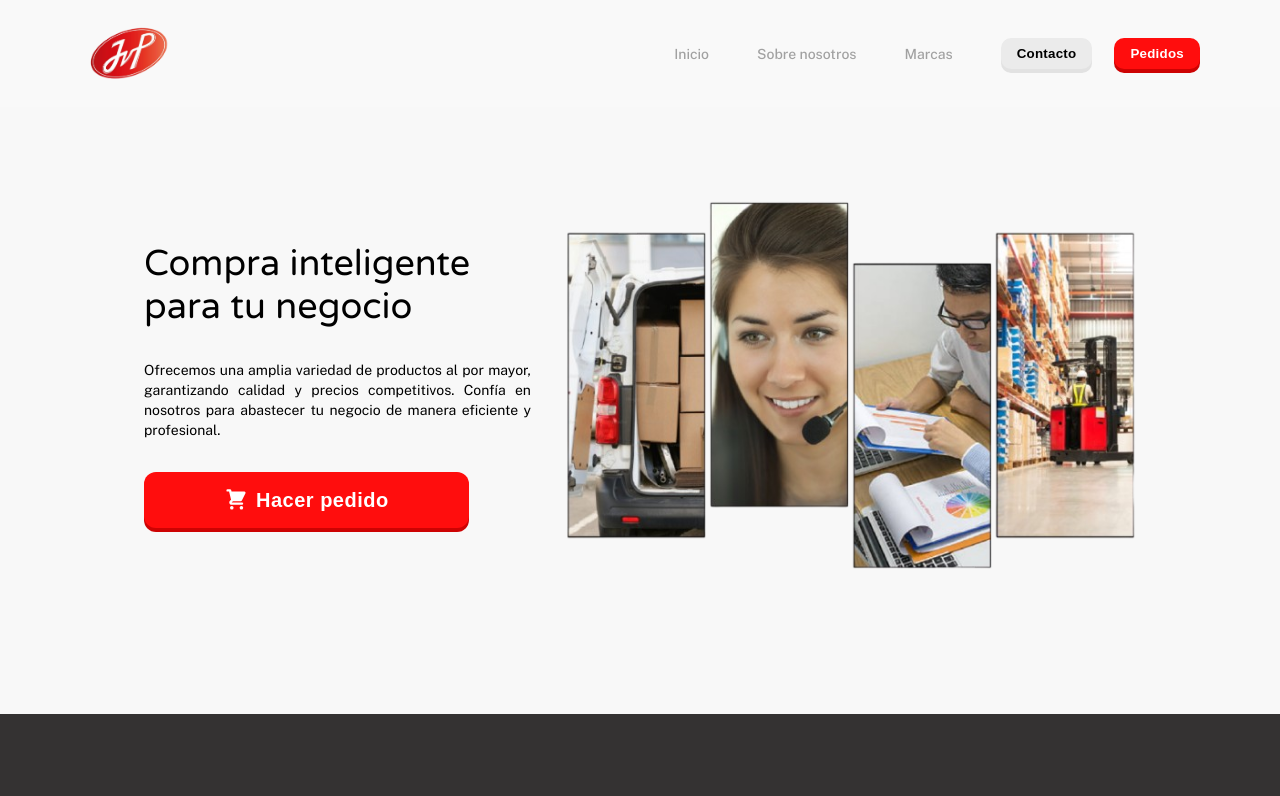
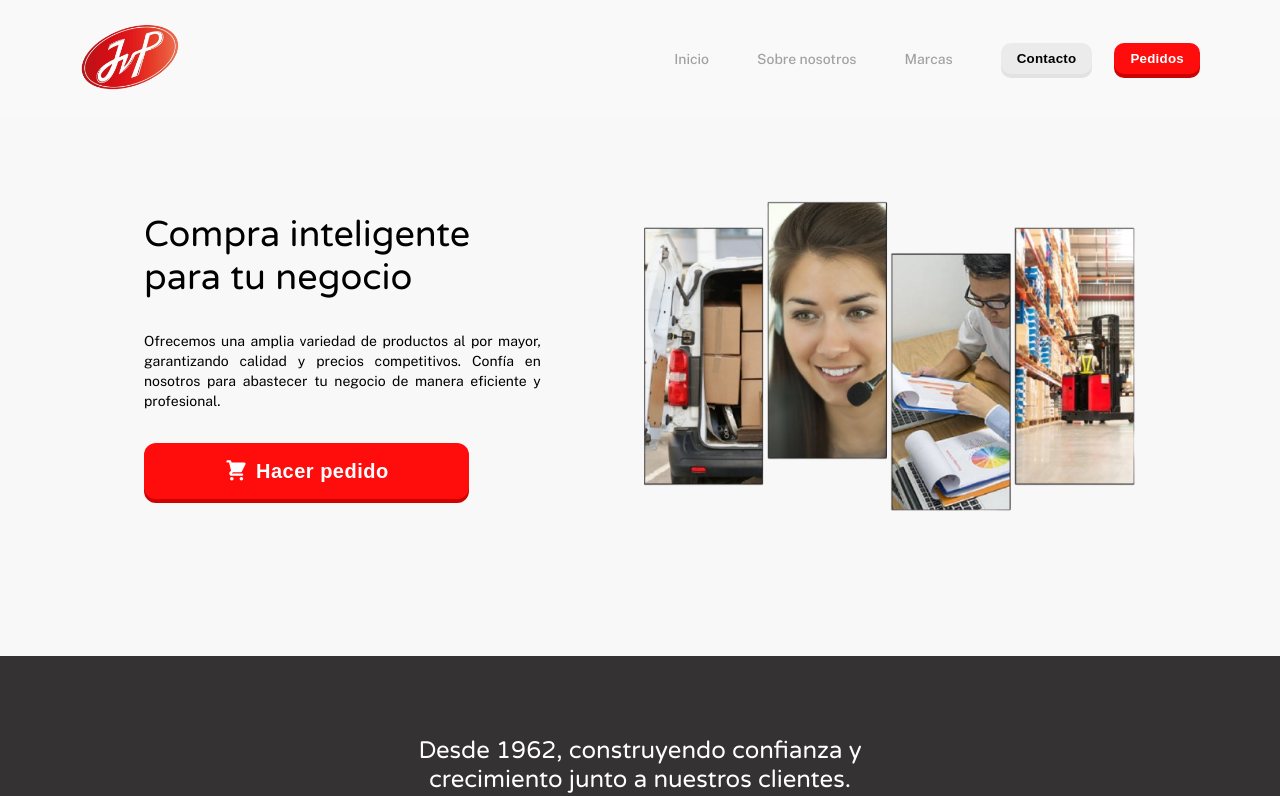
Before and after one commit to Candeb/paoletti-landing, a React (Vite) app: page / in a window 1280 px wide. Shown: the top 796 px of the page. Built offline with nearby package versions, Linux system fonts and the light colour scheme.

Commit message:
finish responsive

```diff
--- a/src/components/Features/Features.css
+++ b/src/components/Features/Features.css
@@ -15,10 +15,18 @@
     justify-content: space-between;
     align-items: center;
 
+    @media (max-width: 1200px) {
+        flex-direction: column;
+        gap: 0;
+    }
+
+
+    @media (max-width: 1200px) {
+        padding: 4rem;
+    }
+
     @media (max-width: 768px) {
         padding: 3rem 2rem;
-       flex-direction: column;
-       gap: 0;
     }
 
 }
@@ -40,9 +48,16 @@
     text-shadow: 1px 1px 1px black;
     width: 35%;
 
-    @media (max-width: 768px) {
+
+
+    @media (max-width: 1200px) {
         width: 100%;
         font-size: 24px;
+
+    }
+
+    @media (max-width: 610px) {
+        text-align: left;
     }
 }
 
@@ -50,6 +65,12 @@
     max-width: 600px;
     margin-top: 1rem;
     letter-spacing: 0.25px;
+
+
+    @media (max-width: 1200px) {
+        max-width: none;
+
+    }
 }
 
 .features-info-title {
@@ -76,6 +97,7 @@
 
     @media (max-width: 768px) {
         padding: 12px 1.5rem;
+        width: 100%;
     }
 }
 
@@ -99,6 +121,8 @@
 
     @media (max-width: 768px) {
         padding: 12px 1.5rem;
+        width: 100%;
+
     }
 }
 
@@ -113,6 +137,10 @@
     overflow: hidden;
     flex-direction: column;
     gap: 1rem;
+
+    @media (max-width: 1200px) {
+        padding: 4rem;
+    }
 
     @media (max-width: 768px) {
         padding: 3rem 2rem;
@@ -137,6 +165,7 @@
     margin-bottom: 1rem;
     text-align: center;
     letter-spacing: 0.25px;
+
     @media (max-width: 768px) {
         font-size: 14px;
         margin-bottom: 0;
@@ -243,10 +272,18 @@
     padding-bottom: 6rem;
     justify-content: space-between;
 
-    @media (max-width: 768px) {
+
+
+
+    @media (max-width: 1200px) {
+        padding: 4rem;
+    }
+
+    @media (max-width: 910px) {
         padding: 3rem 2rem;
         flex-direction: column-reverse;
     }
+
 }
 
 .features-text-info {
@@ -256,7 +293,7 @@
     gap: 1rem;
     justify-content: center;
 
-    @media (max-width: 768px) {
+    @media (max-width: 910px) {
         width: 100%;
         gap: 12px;
     }
@@ -273,6 +310,11 @@
 
 .features-content-3-title {
     font-size: 36px;
+
+    @media (max-width: 1200px) {
+        font-size: 28px;
+    }
+
     @media (max-width: 768px) {
         font-size: 26px;
     }
@@ -284,6 +326,10 @@
     letter-spacing: 0.25px;
     margin: 10px 0;
 
+    @media (max-width: 1200px) {
+        font-size: 15px;
+    }
+
     @media (max-width: 768px) {
         font-size: 14px;
     }
@@ -294,7 +340,7 @@
     gap: 1.5rem;
     margin-top: 1rem;
 
-    @media (max-width: 768px) {
+    @media (max-width: 1200px) {
         flex-direction: column;
         justify-content: center;
     }
@@ -310,17 +356,15 @@
     box-shadow: 0px 4px 0px #cd0303;
     transition: all 0.1s ease-in-out;
     cursor: pointer;
-    display: flex
-    ;
+    display: flex;
     gap: 8px;
     align-items: center;
     font-size: 14px;
 
-        @media (max-width: 768px) {
+    @media (max-width: 1200px) {
         padding: 12px;
         width: 100%;
         justify-content: center;
-         align-items: flex-start;
     }
 }
 
@@ -350,7 +394,7 @@
     cursor: pointer;
     font-size: 14px;
 
-    @media (max-width: 768px) {
+    @media (max-width: 1200px) {
         padding: 12px;
         width: 100%;
         justify-content: center;
@@ -368,6 +412,7 @@
     transform: translateY(4px);
     box-shadow: 0px 0px 0px #777777;
 }
+
 .features-img-container {
     height: 300px;
     border-radius: 39px;
@@ -380,6 +425,7 @@
 
 .features-img-container img {
     max-height: 100%;
+    width: 100%;
 
     @media (max-width: 768px) {
 
@@ -404,3 +450,16 @@
         transform: translateX(-50%);
     }
 }
+
+
+.icon-button {
+    font-size: 1rem;
+
+    @media (max-width: 768px) {
+        font-size: 1rem;
+    }
+
+    @media (max-width: 910px) {
+        font-size: 2rem;
+    }
+}
--- a/src/components/Features/Features.jsx
+++ b/src/components/Features/Features.jsx
@@ -83,15 +83,15 @@ const Features = () => {
             Siempre estamos cerca para ayudarte. </strong>
           </p>
           <div className='features-content-3-container-buttons'>
-            <button className='features-content-3-primary-btn' onClick={() => window.location.href = 'https://secure.sig2k.com/webs/paoletti@sigma-ar.defaultKart/sigkart/3.1/'} ><HiShoppingCart style={{fontSize:"1rem"}}/> Hacer pedido</button>
+            <button className='features-content-3-primary-btn' onClick={() => window.location.href = 'https://secure.sig2k.com/webs/paoletti@sigma-ar.defaultKart/sigkart/3.1/'} ><HiShoppingCart className="icon-button"/> Hacer pedido</button>
             <button
               className='features-content-3-secondary-btn'
               onClick={() => window.open('https://wa.me/3814190206', '_blank')}>
-              <FaWhatsapp style={{fontSize:"1rem"}}/> Contactarse con Ventas
+              <FaWhatsapp className="icon-button"/> Contactarse con Ventas
 
             </button>
             <button className='features-content-3-secondary-btn' onClick={() => window.open('https://wa.me/3815052973', '_blank')}>
-              <FaWhatsapp style={{fontSize:"1rem"}}/> Contactarse con Administración
+              <FaWhatsapp className="icon-button" /> Contactarse con Administración
             </button>
 
 
--- a/src/components/Footer/Footer.css
+++ b/src/components/Footer/Footer.css
@@ -182,7 +182,7 @@
     flex-direction: row-reverse;
     align-items: center;
 
-    @media (max-width: 768px) {
+    @media (max-width: 1024px) {
         flex-direction: column;
         gap: 3rem;
     }
@@ -222,7 +222,7 @@
     box-shadow: 5px 5px 6px black;
     border-radius: 1rem;
 
-    @media (max-width: 768px) {
+    @media (max-width: 1220px) {
         display: none;
     }
 }
--- a/src/components/Header/Header.css
+++ b/src/components/Header/Header.css
@@ -136,7 +136,7 @@
     z-index: 1001;
   }
 
-  @media (max-width: 768px) {
+  @media (max-width: 1024px) {
     .hamburger {
       display: block;
     }
--- a/src/components/Hero/Hero.css
+++ b/src/components/Hero/Hero.css
@@ -15,6 +15,8 @@
 
 
     }
+
+
 }
 
 .hero-content {
@@ -23,7 +25,7 @@
     align-items: center;
     gap: 2rem;
 
-    @media (max-width: 768px) {
+    @media (max-width: 1068px) {
         flex-direction: column-reverse;
     }
 }
@@ -35,7 +37,7 @@
     gap: 2rem;
     align-items: flex-start;
 
-    @media (max-width: 768px) {
+    @media (max-width: 1068px) {
         width: 100%;
         align-items: center;
         gap: 20px;
@@ -85,7 +87,7 @@
     font-size: 36px;
     font-weight: 500;
 
-    @media (max-width: 768px) {
+    @media (max-width: 1068px) {
         font-size: 26px;
         text-align: center;
     }
@@ -96,20 +98,33 @@
     line-height: 20px;
     text-align: justify;
 
+    @media (max-width: 1068px) {
+        text-align: center;
+    }
 
 }
 
 .container-hero-image {
     display: flex;
     justify-content: center;
+    width: 50%;
+
+    @media (max-width: 1068px) {
+        width: auto;
+    }
 }
 
 .container-hero-image img {
     width: 100%;
-    height: 370px;
+    height: auto;
 
-    @media (max-width: 768px) {
-        width: 90%;
-        height: auto;
+
+
+    @media (max-width: 1068px) {
+        height: 300px;
+    }
+
+    @media (max-width: 610px) {
+        height: 160px;
     }
 }
```
Also changed, not shown: src/assets/logo-paoletti.png. Lines whose indentation alone changed are shown as unchanged.
